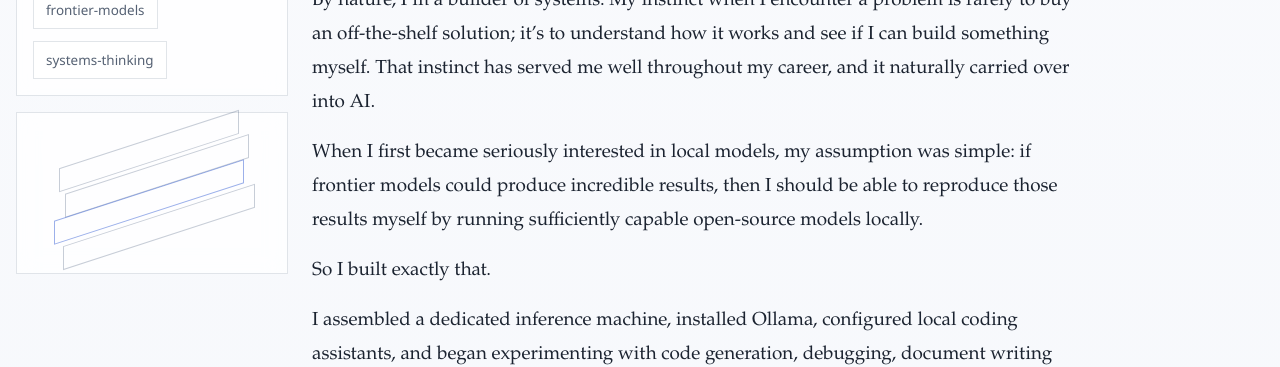
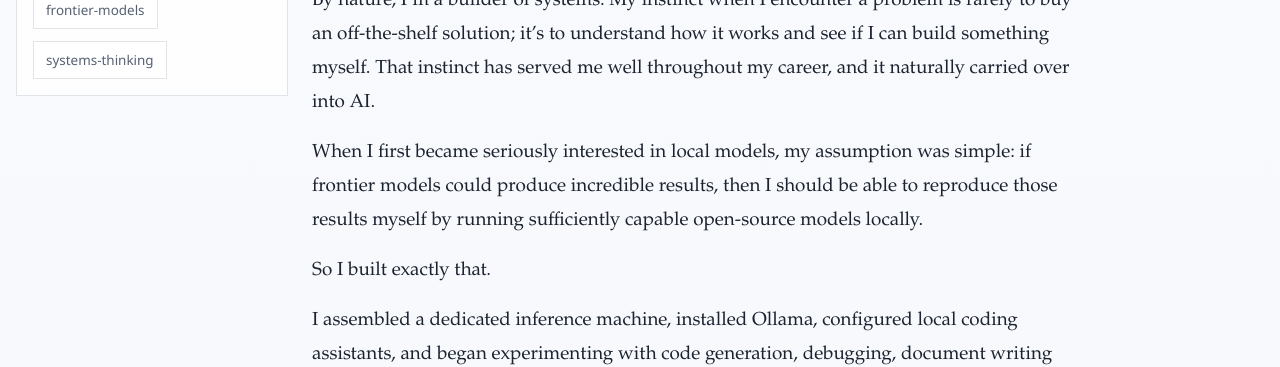
Before and after one commit to philbudden/blog, a Jekyll site: the page built from _articles/interview-question-local-models-vs-frontier-cloud-models.md, in a window 1280 px wide and 1400 px high, scrolled down 726 px. Shown: the part 400-767 px from the top of the window. Built offline with Jekyll 4.4.1, drawn with Linux system fonts in a browser that asks for light colours.

Commit message:
Remove decorative article sidebar graphic

```diff
--- a/_layouts/article.html
+++ b/_layouts/article.html
@@ -60,11 +60,6 @@ layout: default
           </div>
         </div>
       {% endif %}
-      <div class="reading-sidebar__panel reading-sidebar__panel--graphic" aria-hidden="true">
-        <div class="sidebar-graphic">
-          <span></span><span></span><span></span><span></span>
-        </div>
-      </div>
     </aside>
 
     <div class="reading-main">
--- a/assets/css/site.css
+++ b/assets/css/site.css
@@ -747,28 +747,6 @@ input {
   color: var(--ink-soft);
 }
 
-.reading-sidebar__panel--graphic {
-  min-height: 10rem;
-}
-
-.sidebar-graphic {
-  position: relative;
-  width: 100%;
-  height: 100%;
-  min-height: 8rem;
-}
-
-.sidebar-graphic span {
-  position: absolute;
-  border: 1px solid var(--line-strong);
-  transform: skewY(-18deg);
-}
-
-.sidebar-graphic span:nth-child(1) { inset: 0.6rem 2rem auto 1.6rem; height: 1.5rem; }
-.sidebar-graphic span:nth-child(2) { inset: 2.2rem 1.4rem auto 2rem; height: 1.5rem; }
-.sidebar-graphic span:nth-child(3) { inset: 3.8rem 1.7rem auto 1.3rem; height: 1.5rem; border-color: rgba(36, 81, 209, 0.45); }
-.sidebar-graphic span:nth-child(4) { inset: 5.4rem 1rem auto 1.9rem; height: 1.5rem; }
-
 .notice-panel {
   padding: 1rem 1.2rem;
   background: rgba(36, 81, 209, 0.06);
```
